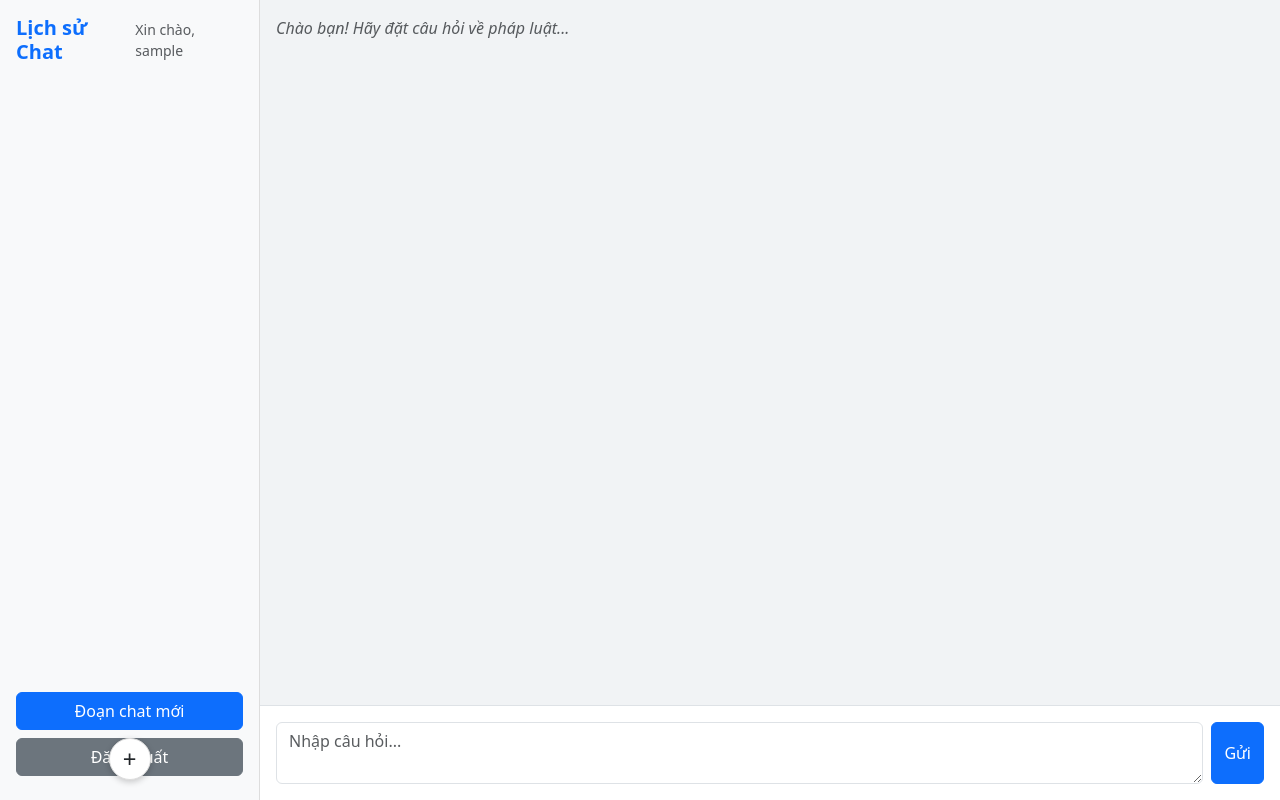
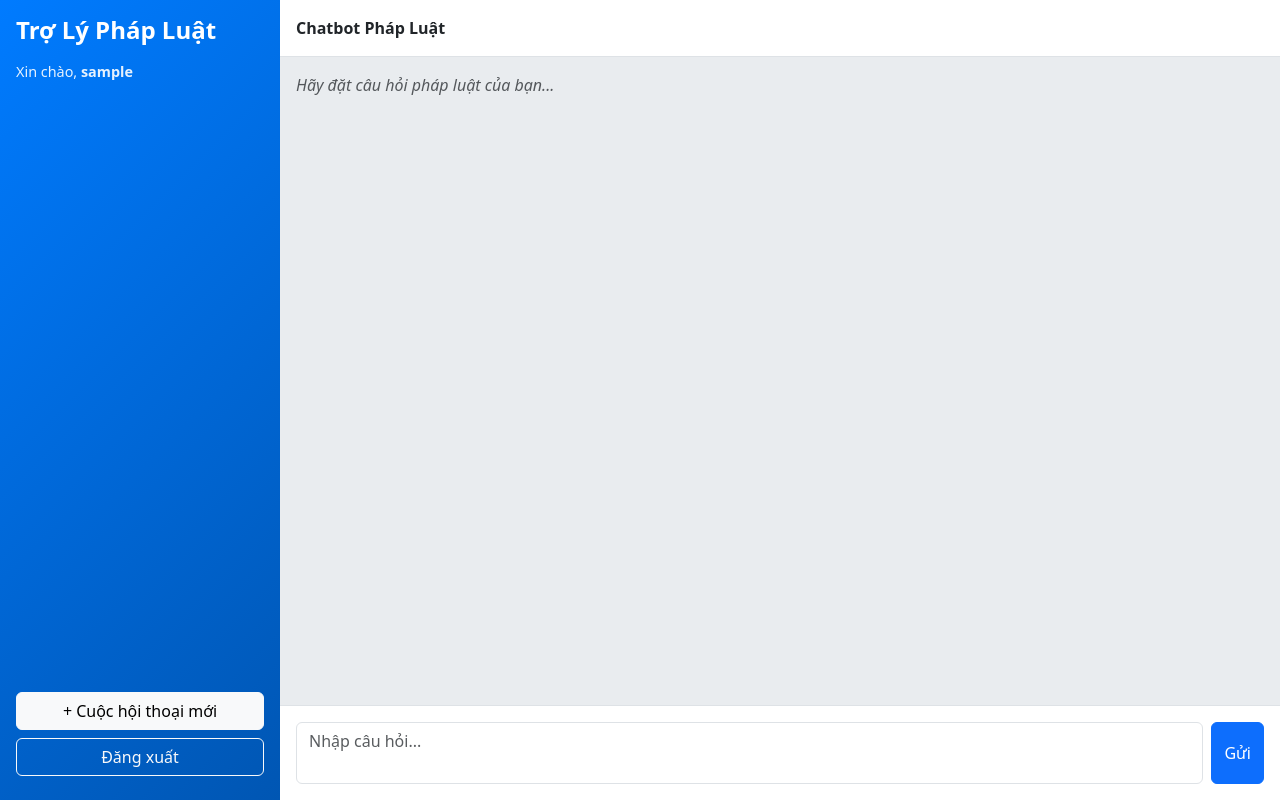
Before and after one commit to sunnytran123/chatbot_phapluat, a PHP site: page /dang_nhap/ in a window 1280 px wide. Run offline with PHP 8.4, Linux system fonts and the light colour scheme; the visitor is signed in with stand-in values (Sample User, id 1); data that the repository does not hold is empty.

Commit message:
update php

```diff
--- a/frontend/index.php
+++ b/frontend/index.php
@@ -6,174 +6,241 @@
 }
 $user_id = $_SESSION['user_id'];
 $username = $_SESSION['username'];
+$role = $_SESSION['role'];
 ?>
 <!DOCTYPE html>
 <html lang="vi">
 <head>
     <meta charset="UTF-8">
-  <title>Trợ lý ảo Hỏi đáp Pháp luật</title>
+    <title>Trợ Lý Ảo Pháp Luật</title>
     <link href="https://cdn.jsdelivr.net/npm/bootstrap@5.3.3/dist/css/bootstrap.min.css" rel="stylesheet">
     <style>
-    body, html { height: 100%; overflow: hidden; }
-    .sidebar { width: 260px; background: #f8f9fa; border-right: 1px solid #ddd; overflow-y: auto; padding: 1rem; height: 100vh; position: relative; }
-    .chat-container { flex: 1; display: flex; flex-direction: column; height: 100vh; }
-    .chat-messages { flex: 1; overflow-y: auto; padding: 1rem; background: #f1f3f5; }
-    .message { margin-bottom: 1rem; }
-    .message.user { text-align: right; }
-    .message.ai { text-align: left; }
-    .history-item { cursor: pointer; padding: 0.5rem; border-radius: 4px; display: flex; justify-content: space-between; align-items: center; gap: 0.5rem; }
-    .history-item:hover { background: #e9ecef; }
-    .history-text { flex-grow: 1; overflow: hidden; text-overflow: ellipsis; white-space: nowrap; }
-    .history-time { font-size: 0.8rem; color: #6c757d; }
-    .upload-btn { position: absolute; bottom: 20px; left: 50%; transform: translateX(-50%); background: #fff; border: 1px solid #ddd; border-radius: 50%; width: 42px; height: 42px; font-size: 24px; line-height: 40px; text-align: center; cursor: pointer; box-shadow: 0 2px 6px rgba(0,0,0,0.2); }
+        body, html { height: 100%; margin: 0; }
+        .sidebar {
+            width: 280px;
+            background: linear-gradient(135deg, #007bff, #0056b3);
+            color: white;
+            padding: 1rem;
+            display: flex;
+            flex-direction: column;
+            height: 100vh;
+        }
+        .sidebar h4 { font-weight: bold; margin-bottom: 1rem; }
+        .sidebar .username { font-size: 0.9rem; margin-bottom: 1rem; opacity: 0.9; }
+        .sidebar .history-item {
+            background: rgba(255,255,255,0.1);
+            padding: 0.5rem;
+            border-radius: 5px;
+            margin-bottom: 0.5rem;
+            cursor: pointer;
+            transition: background 0.3s;
+        }
+        .sidebar .history-item:hover { background: rgba(255,255,255,0.2); }
+        .sidebar .btn { margin-top: auto; }
+        .chat-container {
+            flex: 1;
+            display: flex;
+            flex-direction: column;
+            height: 100vh;
+            background: #f8f9fa;
+        }
+        .chat-header {
+            background: #fff;
+            padding: 1rem;
+            border-bottom: 1px solid #dee2e6;
+            font-weight: bold;
+        }
+        .chat-messages {
+            flex: 1;
+            overflow-y: auto;
+            padding: 1rem;
+            background: #e9ecef;
+        }
+        .message { margin-bottom: 1rem; display: flex; }
+        .message.user { justify-content: flex-end; }
+        .message.ai { justify-content: flex-start; }
+        .bubble {
+            max-width: 70%;
+            padding: 0.75rem 1rem;
+            border-radius: 20px;
+            position: relative;
+        }
+        .bubble.user { background: #0d6efd; color: white; }
+        .bubble.ai { background: #fff; border: 1px solid #dee2e6; }
+        .chat-input {
+            display: flex;
+            padding: 1rem;
+            background: #fff;
+            border-top: 1px solid #dee2e6;
+        }
+        textarea {
+            flex: 1;
+            resize: none;
+            border-radius: 20px;
+        }
+        .upload-btn {
+            position: absolute;
+            bottom: 20px;
+            left: 50%;
+            transform: translateX(-50%);
+            background: white;
+            border: 2px solid #fff;
+            border-radius: 50%;
+            width: 48px;
+            height: 48px;
+            font-size: 24px;
+            line-height: 44px;
+            text-align: center;
+            color: #0d6efd;
+            cursor: pointer;
+            box-shadow: 0 2px 10px rgba(0,0,0,0.2);
+        }
         .upload-btn:hover { background: #e9ecef; }
     </style>
 </head>
 <body>
 
 <div class="d-flex h-100">
-  <div class="sidebar d-flex flex-column">
-    <div class="d-flex justify-content-between align-items-center mb-3">
-        <h5 class="fw-bold text-primary mb-0">Lịch sử Chat</h5>
-        <span class="text-muted small">Xin chào, <?php echo htmlspecialchars($username); ?></span>
-    </div>
-    <div id="historyList" class="flex-grow-1 mb-3"></div>
-    <button class="btn btn-primary mb-2" id="newChat">Đoạn chat mới</button>
-    <button class="btn btn-secondary mb-2" id="logoutBtn">Đăng xuất</button>
+    <!-- Sidebar -->
+    <div class="sidebar">
+        <h4>Trợ Lý Pháp Luật</h4>
+        <div class="username">Xin chào, <b><?php echo htmlspecialchars($username); ?></b></div>
 
+        <div id="historyList" class="flex-grow-1"></div>
+
+        <button class="btn btn-light w-100 mb-2" id="newChat">+ Cuộc hội thoại mới</button>
+        <button class="btn btn-outline-light w-100 mb-2" id="logoutBtn">Đăng xuất</button>
+
+        <?php if ($role === 'canbo'): ?>
             <div class="upload-btn" id="uploadBtn">+</div>
             <input type="file" id="fileInput" hidden accept=".pdf,.docx">
+        <?php endif; ?>
     </div>
 
+    <!-- Chat Area -->
     <div class="chat-container">
+        <div class="chat-header">Chatbot Pháp Luật</div>
         <div class="chat-messages" id="chatArea">
-      <p class="text-muted fst-italic">Chào bạn! Hãy đặt câu hỏi về pháp luật...</p>
+            <p class="text-muted fst-italic">Hãy đặt câu hỏi pháp luật của bạn...</p>
         </div>
-
-    <div class="border-top p-3 d-flex gap-2">
-      <textarea id="userInput" class="form-control" rows="2" placeholder="Nhập câu hỏi..."></textarea>
-      <button id="sendButton" class="btn btn-primary">Gửi</button>
+        <div class="chat-input">
+            <textarea id="userInput" rows="2" class="form-control me-2" placeholder="Nhập câu hỏi..."></textarea>
+            <button class="btn btn-primary" id="sendButton">Gửi</button>
         </div>
     </div>
 </div>
 
 <script>
-const apiUrl = "http://127.0.0.1"; // Địa chỉ server Flask
+const apiUrl = "http://127.0.0.1:5000";
 const userId = <?php echo json_encode($user_id); ?>;
-const username = <?php echo json_encode($username); ?>;
+const role = <?php echo json_encode($role); ?>;
 let currentConversationId = null;
 
-const chatArea = document.getElementById('chatArea');
-const userInput = document.getElementById('userInput');
-const sendButton = document.getElementById('sendButton');
-const newChatBtn = document.getElementById('newChat');
-const logoutBtn = document.getElementById('logoutBtn');
-const historyList = document.getElementById('historyList');
-const uploadBtn = document.getElementById('uploadBtn');
-const fileInput = document.getElementById('fileInput');
+const chatArea = document.getElementById("chatArea");
+const userInput = document.getElementById("userInput");
+const sendButton = document.getElementById("sendButton");
+const newChatBtn = document.getElementById("newChat");
+const logoutBtn = document.getElementById("logoutBtn");
+const historyList = document.getElementById("historyList");
+const uploadBtn = document.getElementById("uploadBtn");
+const fileInput = document.getElementById("fileInput");
 
 function renderMessage(role, content) {
-    const div = document.createElement('div');
-    div.className = `message ${role}`;
-    div.innerHTML = `<div class="p-2 rounded bg-${role === 'user' ? 'primary text-white' : 'light'} d-inline-block">${content}</div>`;
-    chatArea.appendChild(div);
+    const msg = document.createElement("div");
+    msg.className = `message ${role}`;
+    msg.innerHTML = `<div class="bubble ${role}">${content}</div>`;
+    chatArea.appendChild(msg);
     chatArea.scrollTop = chatArea.scrollHeight;
 }
 
 async function loadChatList() {
-    try {
-        const res = await fetch('get_conversations.php');
+    const res = await fetch(`${apiUrl}/lich_su/${userId}`);
     const data = await res.json();
     historyList.innerHTML = "";
-        data.data.forEach(conv => {
-            const item = document.createElement('div');
-            item.className = 'history-item';
+    data.lich_su.forEach(conv => {
+        const item = document.createElement("div");
+        item.className = "history-item";
         item.innerHTML = `
-                <div class="history-text">Đoạn chat #${conv.conversation_id}</div>
-                <div class="history-time">${conv.batdau}</div>
+            <div>Đoạn #${conv.conversation_id}</div>
+            <small>${conv.messages[0]?.time || ""}</small>
         `;
         item.onclick = () => loadConversation(conv.conversation_id);
         historyList.appendChild(item);
     });
-    } catch (err) {
-        console.error('Lỗi tải lịch sử:', err);
+}
+
+async function loadConversation(conversationId) {
+    const res = await fetch(`${apiUrl}/lich_su/${userId}`);
+    const data = await res.json();
+    chatArea.innerHTML = "";
+    const convo = data.lich_su.find(c => c.conversation_id === conversationId);
+    if (convo) {
+        convo.messages.forEach(msg => renderMessage(msg.role, msg.content));
+        currentConversationId = conversationId;
     }
 }
 
-async function loadConversation(conversationId) {
-    try {
-        const res = await fetch(`get_chat_detail.php?conversation_id=${conversationId}`);
-        const data = await res.json();
-        chatArea.innerHTML = "";
-        data.messages.forEach(msg => renderMessage(msg.role, msg.content));
-        currentConversationId = conversationId;
-    } catch (err) {
-        console.error('Lỗi tải đoạn chat:', err);
-    }
-}
-
-sendButton.addEventListener('click', async () => {
-    const question = userInput.value.trim();
-    if (!question) return;
-
-    renderMessage('user', question);
+sendButton.onclick = async () => {
+    const text = userInput.value.trim();
+    if (!text) return;
+    renderMessage("user", text);
     userInput.value = "";
 
-    try {
-        const res = await fetch(`${apiUrl}:5000/hoi_dap`, {
-            method: 'POST',
-            headers: { 'Content-Type': 'application/json' },
+    const res = await fetch(`${apiUrl}/hoi_dap`, {
+        method: "POST",
+        headers: {"Content-Type": "application/json"},
         body: JSON.stringify({
-                cau_hoi: question,
+            cau_hoi: text,
             user_id: userId,
-                conversation_id: currentConversationId
+            conversation_id: currentConversationId,
+            role: role
         })
     });
     const data = await res.json();
-        renderMessage('ai', data.tra_loi || 'Không có câu trả lời phù hợp.');
+    renderMessage("ai", data.tra_loi || "Không có câu trả lời phù hợp.");
     if (data.conversation_id) currentConversationId = data.conversation_id;
     loadChatList();
-    } catch (err) {
-        renderMessage('ai', 'Lỗi: Không thể kết nối máy chủ.');
-    }
-});
+};
 
-newChatBtn.addEventListener('click', () => {
-    chatArea.innerHTML = `<p class="text-muted fst-italic">Chào bạn! Hãy đặt câu hỏi về pháp luật...</p>`;
+newChatBtn.onclick = () => {
+    chatArea.innerHTML = `<p class="text-muted fst-italic">Hãy đặt câu hỏi pháp luật của bạn...</p>`;
     currentConversationId = null;
-});
+};
 
-logoutBtn.addEventListener('click', () => {
-    window.location.href = "logout.php";
-});
+logoutBtn.onclick = () => window.location.href = "logout.php";
 
-uploadBtn.addEventListener('click', () => fileInput.click());
-
-fileInput.addEventListener('change', async () => {
+if (uploadBtn && fileInput) {
+    uploadBtn.onclick = () => fileInput.click();
+    fileInput.onchange = async () => {
         const file = fileInput.files[0];
-    if (!file || (!file.name.endsWith('.pdf') && !file.name.endsWith('.docx'))) {
-        return alert('Chỉ hỗ trợ file .pdf hoặc .docx');
+        if (!file || (!file.name.endsWith(".pdf") && !file.name.endsWith(".docx"))) {
+            return alert("Chỉ hỗ trợ file PDF hoặc DOCX.");
         }
         uploadBtn.innerHTML = `<div class="spinner-border spinner-border-sm text-primary"></div>`;
         try {
             const fakePath = "C:/Users/phuon/Desktop/luat/" + file.name;
-        const res = await fetch(`${apiUrl}:5000/them_file`, {
-            method: 'POST',
-            headers: { 'Content-Type': 'application/json' },
-            body: JSON.stringify({ duong_dan: fakePath })
+            const res = await fetch(`${apiUrl}/them_file`, {
+                method: "POST",
+                headers: {"Content-Type": "application/json"},
+                body: JSON.stringify({
+                    duong_dan: fakePath,
+                    loai: "congkhai",
+                    user_id: userId
+                })
             });
             const data = await res.json();
             alert(data.thong_bao || "Tải file thành công.");
-    } catch (err) {
-        alert('Lỗi: Không thể kết nối máy chủ.');
+        } catch {
+            alert("Không thể kết nối server.");
         } finally {
-        uploadBtn.innerHTML = '+';
-        fileInput.value = '';
+            uploadBtn.innerHTML = "+";
+            fileInput.value = "";
         }
-});
+    };
+}
 
-userInput.addEventListener('keypress', (e) => {
-    if (e.key === 'Enter' && !e.shiftKey) {
+userInput.addEventListener("keypress", e => {
+    if (e.key === "Enter" && !e.shiftKey) {
         e.preventDefault();
         sendButton.click();
     }
```
Also changed, not shown: frontend/login.php (+61 -26 lines). Lines whose indentation alone changed are shown as unchanged.
